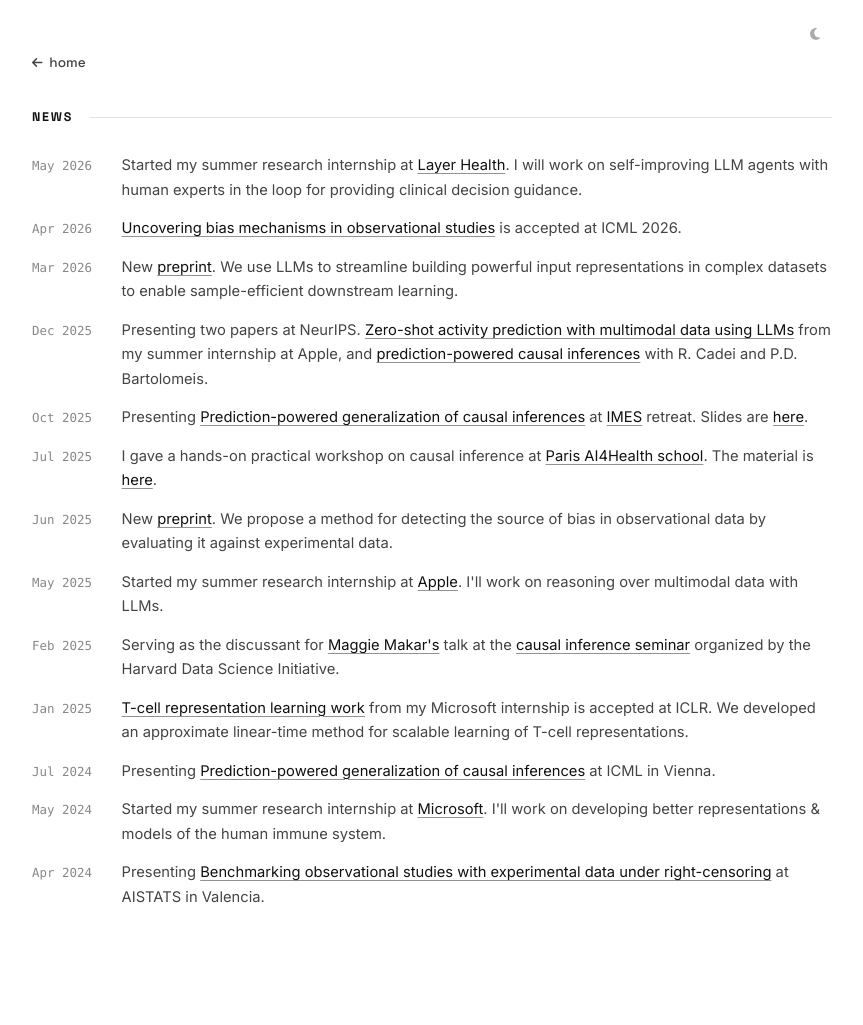
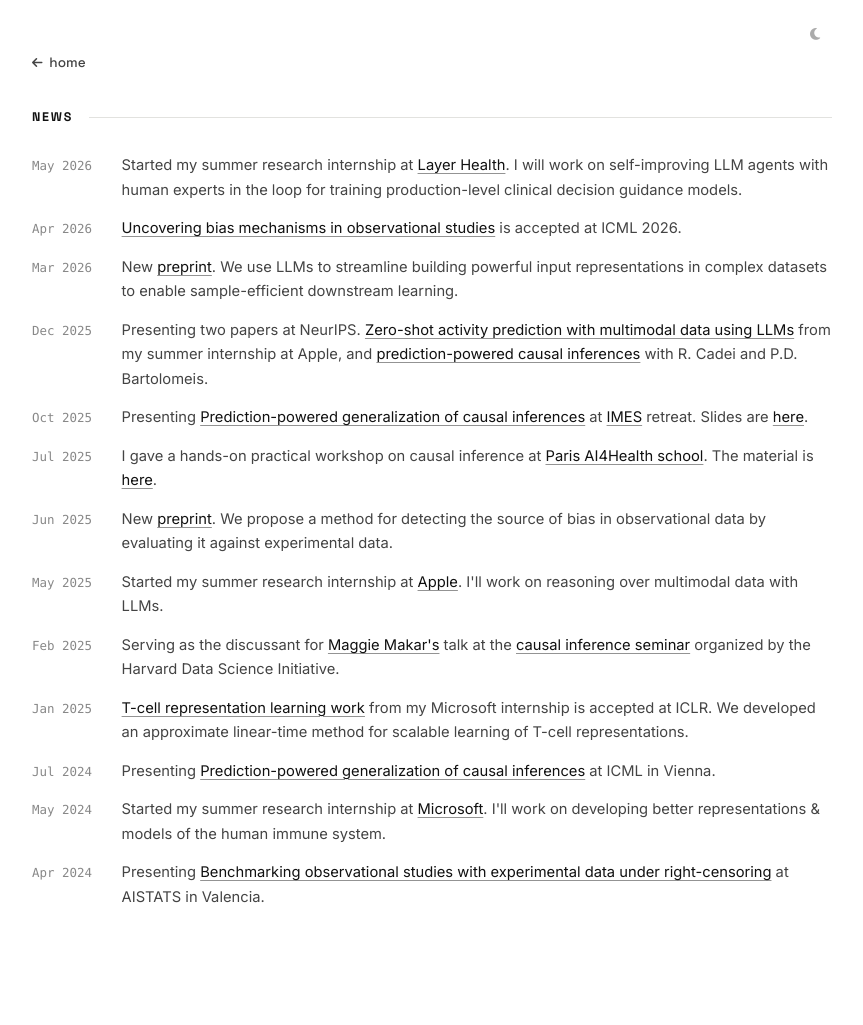
Before and after one commit to demireal/demireal.github.io, a Jekyll site: the page built from _pages/news.md, in a window 1280 px wide. Shown: the whole page, without its empty margins (208-1071 px from the left). Built offline with Jekyll 4.4.1, drawn with Linux system fonts in a browser that asks for light colours.

Commit message:
reword Layer Health news item
Co-authored-by: Cursor <cursoragent@cursor.com>

```diff
--- a/_data/news.yml
+++ b/_data/news.yml
@@ -1,5 +1,5 @@
 - date: "May 2026"
-  text: "Started my summer research internship at <a href='https://www.layerhealth.com'>Layer Health</a>. I will work on self-improving LLM agents with human experts in the loop for providing clinical decision guidance."
+  text: "Started my summer research internship at <a href='https://www.layerhealth.com'>Layer Health</a>. I will work on self-improving LLM agents with human experts in the loop for training production-level clinical decision guidance models."
 
 - date: "Apr 2026"
   text: "<a href='https://arxiv.org/pdf/2506.01191'>Uncovering bias mechanisms in observational studies</a> is accepted at ICML 2026."
```
